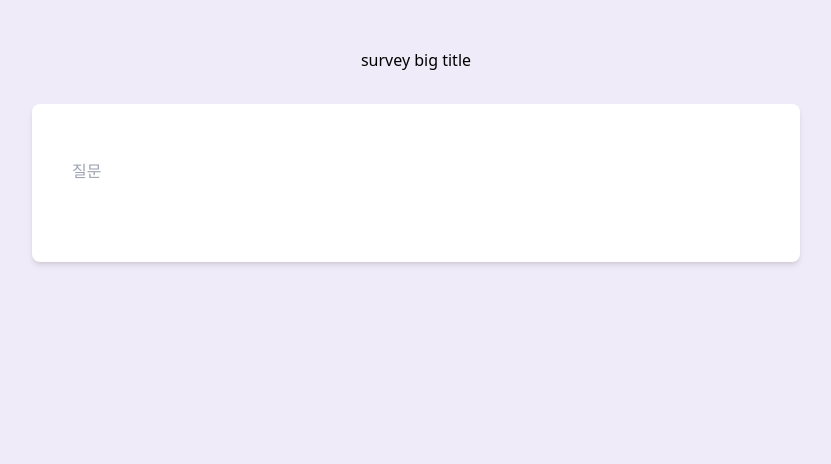
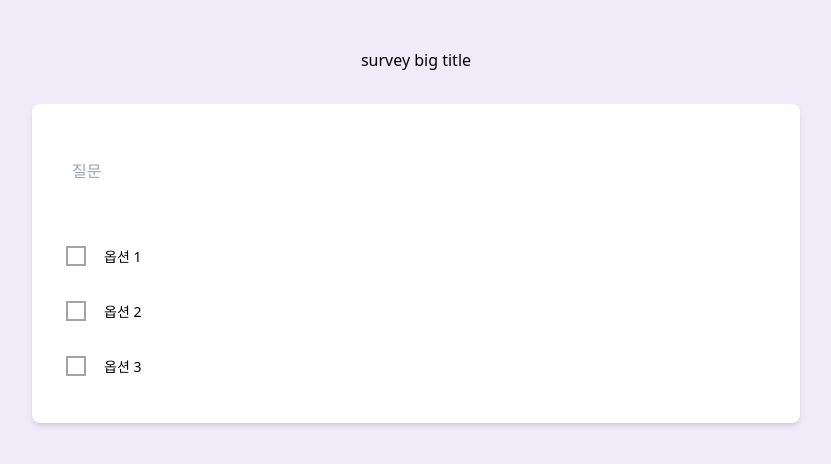
Before and after one commit to rlwjd31/clone-google-form, a React (Vite) app: page / in a window 1280 px wide. Shown: the top 464 px of the page, without its empty margins (224-1055 px from the left). Built offline with nearby package versions, Linux system fonts and the light colour scheme.

Commit message:
🚀 [Feat]: 🚀 [Feat]: Connect questions with global surveys state
질문 옵션들을 전역상태와 연결함.

- 질문 옵션 blur시 함수 수정
- 질문 옵션 수정 시 함수 수정
- 질문 삭제 함수 수정

```diff
--- a/src/components/templates/survey-question-block/QuestionsByType.tsx
+++ b/src/components/templates/survey-question-block/QuestionsByType.tsx
@@ -2,13 +2,12 @@ import Input from "@/components/atoms/Input";
 import CheckboxGroup from "@/components/organisms/CheckboxGroup";
 import Dropdown from "@/components/organisms/Dropdown";
 import RadioGroup from "@/components/organisms/RadioGroup";
+import { useSurveyIdContext } from "@/store/SurveyIdProvider";
 import {
-  LocalStateActionType,
-  LocalStateType,
+  GlobalActionType,
+  GlobalState,
   setQuestions,
-} from "@/components/templates/survey-question-block/slice";
-import { useSurveyIdContext } from "@/store/SurveyIdProvider";
-import { GlobalState } from "@/store/surveys.slice";
+} from "@/store/surveys.slice";
 import { cn } from "@/utils/cn";
 import { ChangeEvent, FocusEvent } from "react";
 import { useDispatch, useSelector } from "react-redux";
@@ -23,20 +22,17 @@ export default function QuestionsByType({
   className,
 }: QuestionsByTypeProps) {
   const surveyId = useSurveyIdContext();
-  const {  questionType } = useSelector(
-    (state: GlobalState) => ({
-      ...state.surveysState.find((survey) => survey.surveyId === surveyId)
-        ?.state,
-    })
-  );
-  const questions = useSelector((state: LocalStateType) => state.questions);
-  const dispatch = useDispatch<LocalStateActionType>();
+  const { questionType, questions } = useSelector((state: GlobalState) => ({
+    ...state.surveysState.find((survey) => survey.surveyId === surveyId)?.state,
+  }));
+  const dispatch = useDispatch<GlobalActionType>();
 
   const deleteOption = (id: number) => {
     dispatch(
       setQuestions({
+        surveyId,
         type: "DELETE",
-        id,
+        optionId: id,
       })
     );
   };
@@ -47,8 +43,9 @@ export default function QuestionsByType({
   ) => {
     dispatch(
       setQuestions({
+        surveyId,
         type: "UPDATE",
-        id,
+        optionId: id,
         value: e.target.value,
       })
     );
@@ -58,8 +55,9 @@ export default function QuestionsByType({
     if (e.target.value === "") {
       dispatch(
         setQuestions({
+          surveyId,
           type: "UPDATE",
-          id,
+          optionId: id,
           value: `옵션 ${id}`,
         })
       );
--- a/src/components/templates/survey-question-block/SurveyQuestionBlock.tsx
+++ b/src/components/templates/survey-question-block/SurveyQuestionBlock.tsx
@@ -2,36 +2,26 @@ import Input from "@/components/atoms/Input";
 import Card from "@/components/molecules/Card";
 import Dropdown from "@/components/organisms/Dropdown";
 import QuestionsByType from "@/components/templates/survey-question-block/QuestionsByType";
-import {
-  LocalStateActionType,
-  // LocalStateType,
-  setQuestions,
-  // SurveyQuestionBlockStore,
-} from "@/components/templates/survey-question-block/slice";
 import SurveyQuestionBlockFooter from "@/components/templates/survey-question-block/SurveyQuestionBlockFooter";
 import useClickOutside from "@/hooks/useClickOustside";
 import { useSurveyIdContext } from "@/store/SurveyIdProvider";
 import {
+  GlobalActionType,
   GlobalState,
+  setQuestions,
   setQuestionTitle,
   setQuestionType,
 } from "@/store/surveys.slice";
 import { QuestionType } from "@/types/question.type";
 import { cn } from "@/utils/cn";
-import { ChangeEvent, useRef, useState } from "react";
+import { useRef, useState } from "react";
 import {
-  // Provider,
   useDispatch,
   useSelector,
 } from "react-redux";
 
 export default function SurveyQuestionBlock() {
   const surveyId = useSurveyIdContext();
-  // const { questionType, isRequired } = useSelector((state: LocalStateType) => ({
-  //   questionTitle: state.questionTitle,
-  //   questionType: state.questionType,
-  //   isRequired: state.isRequired,
-  // }));
   const { questionTitle, isRequired, questionType } = useSelector(
     (state: GlobalState) => ({
       ...state.surveysState.find((survey) => survey.surveyId === surveyId)
@@ -39,7 +29,7 @@ export default function SurveyQuestionBlock() {
     })
   );
 
-  const dispatch = useDispatch<LocalStateActionType>();
+  const dispatch = useDispatch<GlobalActionType>();
   const cardRef = useRef<HTMLDivElement>(null);
   const [isCardFocused, setIsCardFocused] = useState(false);
   useClickOutside(cardRef, () => setIsCardFocused(false));
@@ -53,6 +43,7 @@ export default function SurveyQuestionBlock() {
   const addOption = () => {
     dispatch(
       setQuestions({
+        surveyId,
         type: "ADD",
       })
     );
@@ -68,7 +59,7 @@ export default function SurveyQuestionBlock() {
       onClick={() => setIsCardFocused(true)}
       className={isCardFocused ? "" : "pb-8"}
     >
-      <div className="mb-6 flex items-start gap-8">
+      <div className="flex items-start gap-8 mb-6">
         <div className="relative w-full">
           <Input.SubTitle
             className={cn(
@@ -90,7 +81,7 @@ export default function SurveyQuestionBlock() {
             }}
           />
           {!isCardFocused && isRequired && (
-            <span className="absolute left-0 top-0 translate-x-1 translate-y-4 text-lg text-red-600">
+            <span className="absolute top-0 left-0 text-lg text-red-600 translate-x-1 translate-y-4">
               *
             </span>
           )}
@@ -99,15 +90,15 @@ export default function SurveyQuestionBlock() {
           <Dropdown questionType={questionType} setValue={setDropdownValue} />
         )}
       </div>
-      {/* <QuestionsByType
+      <QuestionsByType
         className={cn(!isCardFocused && "[&_.hidden-preview-mode]:hidden")}
         isFocused={isCardFocused}
-      /> */}
+      />
 
       {isCardFocused && isOptionAddButtonShouldeBeRender && (
         <button
           onClick={addOption}
-          className="items-cener mt-4 cursor-pointer self-start rounded-md border border-neutral-300 px-4 py-2 shadow-sm"
+          className="self-start px-4 py-2 mt-4 border rounded-md shadow-sm cursor-pointer items-cener border-neutral-300"
         >
           옵션 추가
         </button>
```
